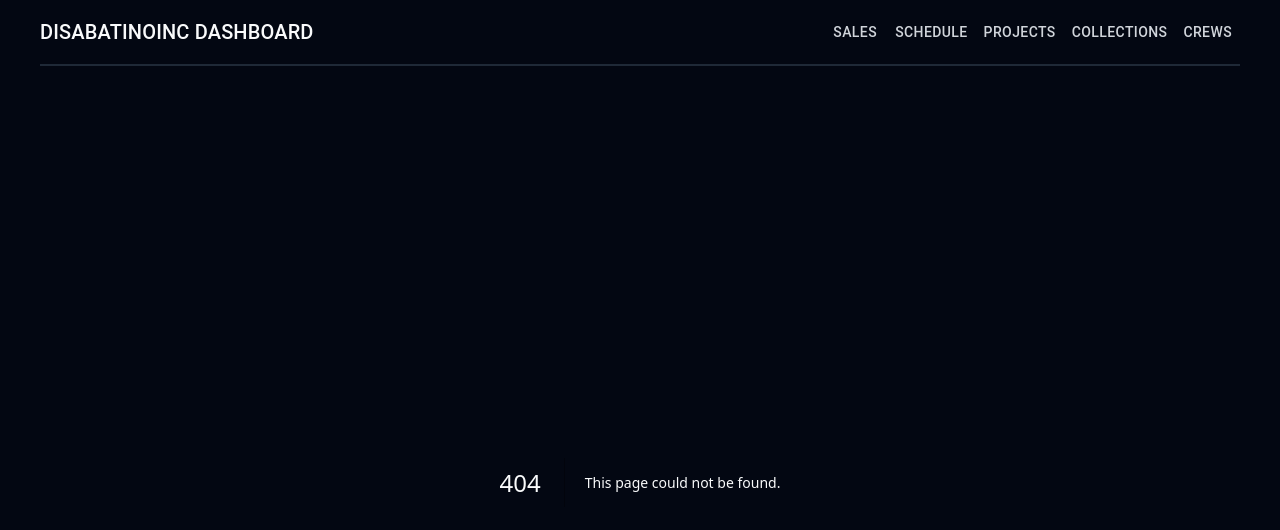
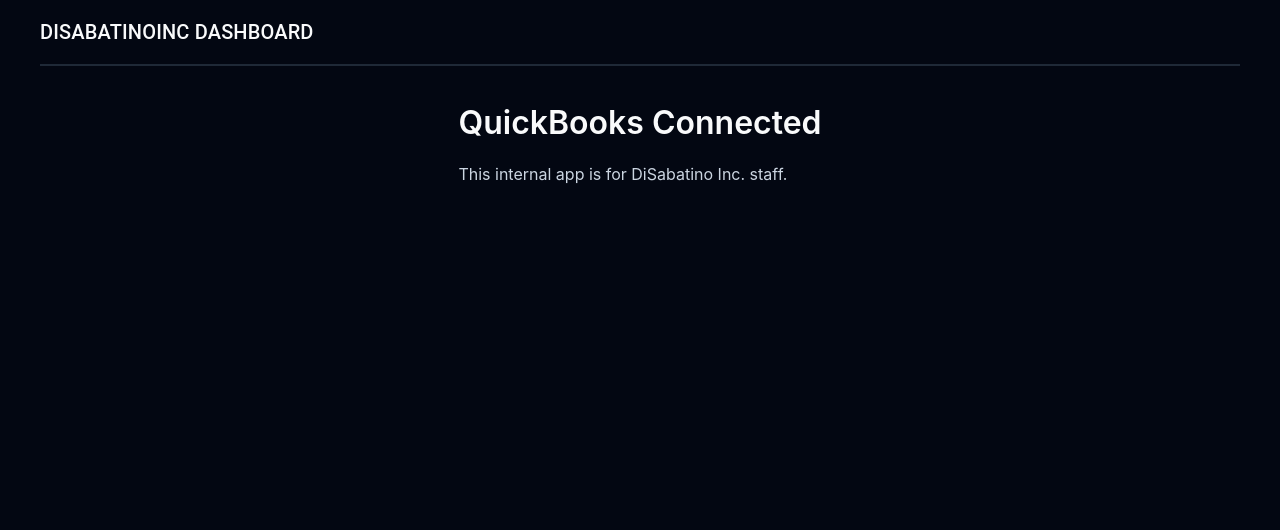
Before and after one commit to disabatinoinc/disabatinoinc-dashboard, a Next.js app: page /quickbooks/launch in a window 1280 px wide. Before the commit this address had no page. Shown: the top 530 px of the page. Built offline with nearby package versions, Linux system fonts and the light colour scheme.

Commit message:
quickbooks launch and disconnect urls

```diff
--- a/src/app/clientLayout.tsx
+++ b/src/app/clientLayout.tsx
@@ -46,7 +46,7 @@
     const isMobile = useMediaQuery("(max-width: 600px)", { noSsr: true });
 
     // Hide all menu/nav when on privacy pages (e.g., /privacy or /privacy/anything)
-    const HIDE_NAV_PREFIXES = ["/legal"]; // add "/eula" etc. if needed
+    const HIDE_NAV_PREFIXES = ["/legal", "/quickbooks"]; // add "/eula" etc. if needed
     const hideNav = HIDE_NAV_PREFIXES.some(
         (p) => pathname === p || pathname.startsWith(`${p}/`)
     );
--- /dev/null
+++ b/src/app/quickbooks/launch/page.tsx
@@ -0,0 +1,21 @@
+"use client";
+import { Suspense } from "react";
+
+function LaunchContent() {
+    return (
+        <main className="mx-auto max-w-2xl p-6 leading-7">
+            <h1 className="text-2xl font-semibold mb-4">QuickBooks Connected</h1>
+            <p className="mb-4">
+                This internal app is for DiSabatino Inc. staff.
+            </p>
+        </main>
+    );
+}
+
+export default function Page() {
+    return (
+        <Suspense fallback={<div>Loading…</div>}>
+            <LaunchContent />
+        </Suspense>
+    );
+}
--- a/src/middleware.ts
+++ b/src/middleware.ts
@@ -9,7 +9,9 @@
 // Public pages that should NOT require auth
 const PUBLIC_PATHS = [
     '/legal/privacy',
-    '/legal/eula'
+    '/legal/eula',
+    "/quickbooks/launch",
+    "/quickbooks/disconnect",
 ]
 
 function isPublic(pathname: string) {
```
Also changed, not shown: src/app/quickbooks/disconnect/page.tsx (added, +21 -0 lines).
